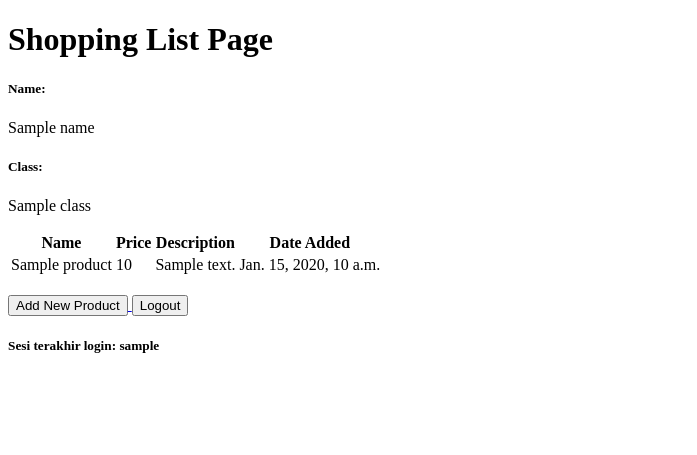
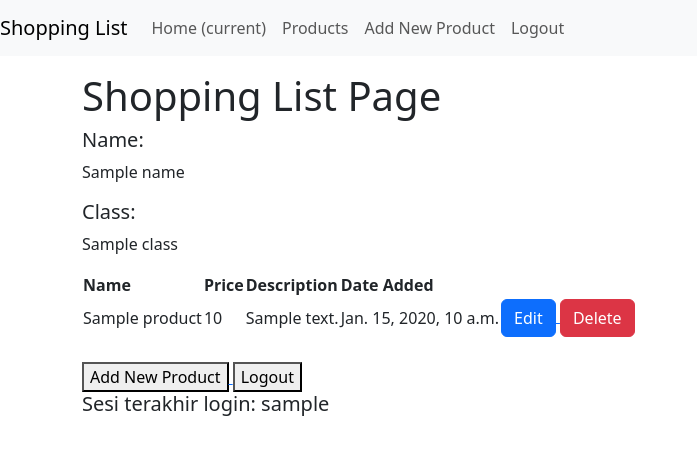
Before and after one commit to rachelzn/shopping_list, a Django app: template main/templates/main.html in a window 1280 px wide. Shown: the top 455 px of the page, without its empty margins (0-697 px from the left). Run offline with Django 4.2, Linux system fonts and the light colour scheme; the template is opened without the code that fills it: most values are stand-ins (such as "Sample title", 1, 10 or a date in 2020).

Commit message:
tutorial 4

```diff
--- a/main/templates/main.html
+++ b/main/templates/main.html
@@ -1,6 +1,30 @@
 {% extends 'base.html' %}
 
 {% block content %}
+    <nav class="navbar navbar-expand-lg navbar-light bg-light">
+        <a class="navbar-brand" href="#">Shopping List</a>
+        <button class="navbar-toggler" type="button" data-toggle="collapse" data-target="#navbarNav" aria-controls="navbarNav" aria-expanded="false" aria-label="Toggle navigation">
+            <span class="navbar-toggler-icon"></span>
+        </button>
+        <div class="collapse navbar-collapse" id="navbarNav">
+            <ul class="navbar-nav">
+                    <li class="nav-item active">
+                    <a class="nav-link" href="#">Home <span class="sr-only">(current)</span></a>
+                </li>
+                <li class="nav-item">
+                    <a class="nav-link" href="#">Products</a>
+                </li>
+                <li class="nav-item">
+                    <a class="nav-link" href="{% url 'main:create_product' %}">Add New Product</a>
+                </li>
+                <li class="nav-item">
+                    <a class="nav-link" href="{% url 'main:logout' %}">Logout</a>
+                </li>
+            </ul>
+        </div>
+    </nav>
+
+        <div class="container mt-3">
         <h1>Shopping List Page</h1>
 
         <h5>Name:</h5>
@@ -25,6 +49,14 @@
                 <td>{{product.price}}</td>
                 <td>{{product.description}}</td>
                 <td>{{product.date_added}}</td>
+                <td>
+                    <a href="{% url 'main:edit_product' product.pk %}">
+                        <button class="btn btn-primary">Edit</button>
+                    </a>
+                    <a href="{% url 'main:delete_product' product.pk %}">
+                        <button class="btn btn-danger">Delete</button>
+                    </a>
+                </td>
             </tr>
         {% endfor %}
     </table>
--- a/main/urls.py
+++ b/main/urls.py
@@ -1,5 +1,5 @@
 from django.urls import path
-from main.views import show_main, create_product, show_xml, show_json, show_xml_by_id, show_json_by_id, register, login_user, logout_user
+from main.views import show_main, create_product, edit_product, delete_product, show_xml, show_json, show_xml_by_id, show_json_by_id, register, login_user, logout_user
 
 app_name = 'main'
 
@@ -9,6 +9,8 @@ urlpatterns = [
     path('register/', register, name='register'),
     path('login/', login_user, name='login'),
     path('logout/', logout_user, name='logout'),
+    path('edit-product/<int:id>', edit_product, name='edit_product'),
+    path('delete/<int:id>', delete_product, name='delete_product'),
     path('xml/', show_xml, name='show_xml'),
     path('json/', show_json, name='show_json'), # access the previously imported json function in views
     path('xml/<int:id>/', show_xml_by_id, name='show_xml_by_id'),
--- a/templates/base.html
+++ b/templates/base.html
@@ -8,7 +8,15 @@
             content="width=device-width, initial-scale=1.0"
         />
         {% block meta %}
+            <meta charset="UTF-8" />
+            <meta name="viewport" content="width=device-width, initial-scale=1">
         {% endblock meta %}
+        <link href="https://cdn.jsdelivr.net/npm/bootstrap@5.3.2/dist/css/bootstrap.min.css" rel="stylesheet" integrity="sha384-T3c6CoIi6uLrA9TneNEoa7RxnatzjcDSCmG1MXxSR1GAsXEV/Dwwykc2MPK8M2HN" crossorigin="anonymous">
+        <script src="https://code.jquery.com/jquery-3.6.0.min.js" integrity="sha384-KyZXEAg3QhqLMpG8r+J4jsl5c9zdLKaUk5Ae5f5b1bw6AUn5f5v8FZJoMxm6f5cH1" crossorigin="anonymous"></script>
+        <script src="https://cdn.jsdelivr.net/npm/@popperjs/core@2.11.8/dist/umd/popper.min.js" integrity="sha384-I7E8VVD/ismYTF4hNIPjVp/Zjvgyol6VFvRkX/vR+Vc4jQkC+hVqc2pM8ODewa9r" crossorigin="anonymous"></script>
+    <script src="https://cdn.jsdelivr.net/npm/bootstrap@5.3.2/dist/js/bootstrap.min.js" integrity="sha384-BBtl+eGJRgqQAUMxJ7pMwbEyER4l1g+O15P+16Ep7Q9Q+zqX6gSbd85u4mG4QzX+" crossorigin="anonymous"></script>
+
+
     </head>
 
     <body>
```
Also changed, not shown: main/templates/edit_product.html (added, +22 -0 lines), main/views.py (+22 -1 lines), db.sqlite3. Lines whose indentation alone changed are shown as unchanged.
